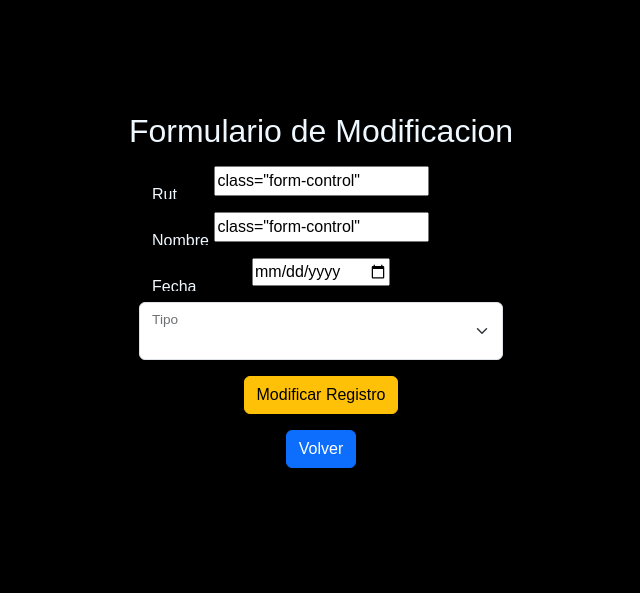
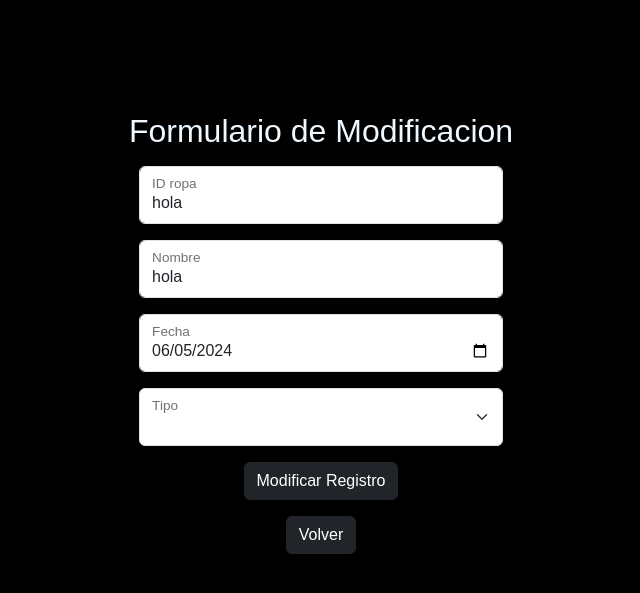
Before and after one commit to IMarcuSI/ProyectoDarkless, a Django app: a page that uses Darkless/templates/pages/ropa2_update.html in a window 1280 px wide. Shown: the part 162-755 px from the top of the page, without its empty margins (319-959 px from the left). Run offline with Django 5.2, Linux system fonts and the light colour scheme; data comes from the database, SQL or seed files in the repository; lists and menus that the app fills with data are empty; some libraries are stand-ins or nearby versions.

Commit message:
ropa2_update arreglos

```diff
--- a/Darkless/templates/pages/ropa2_update.html
+++ b/Darkless/templates/pages/ropa2_update.html
@@ -19,22 +19,22 @@
                     <form action="{% url 'ropa2_update' %}" method="POST" class="form-floating">
                         {% csrf_token %}
                         <div class="form-floating mb-3 w-50 mx-auto">
-                            <input type="text" value={{usuario.rut}} class="form-control" id="rut" name="rut" readonly>
-                            <label for="id_ropa" class="form-label">Rut</label>
+                            <input type="text" value={{ropa2.id_ropa}} class="form-control" id="id_ropa" name="id_ropa" readonly>
+                            <label for="id_ropa" class="form-label">ID ropa</label>
                         </div>
                         <div class="form-floating mb-3 w-50 mx-auto">
-                            <input type="text" value={{usuario.nombre}} class="form-control" id="nombre" name="nombre">
+                            <input type="text" value={{ropa2.nombre_ropa}} class="form-control" id="nombre_ropa" name="nombre_ropa">
                             <label for="nombre" class="form-label">Nombre</label>
                         </div>
                         <div class="form-floating mb-3 w-50 mx-auto">
-                            <input type="date" value={{usuario.fecha_nacimiento|date:"Y-m-d"}} class="form-control"
+                            <input type="date" value={{ropa2.fecha_lazamiento|date:"Y-m-d"}} class="form-control"
                                 id="fecha" name="fecha">
                             <label for="fecha" class="form-label">Fecha</label>
                         </div>
                         <div class="form-floating mb-3 w-50 mx-auto">
                             <select class="form-select" id="tipo" name="tipo">
                                 {% for tmp in tipo %}
-                                {% if tmp.tipo == rops2.id_tipo.tipo%}
+                                {% if tmp.tipo == ropa2.id_tipo.tipo%}
                                 <option value="{{tmp.id_tipo}}" selected>{{tmp.tipo}}</option>
                                 {%else%}
                                 <option value="{{tmp.id_tipo}}">{{tmp.tipo}}</option>
@@ -49,9 +49,9 @@
                         </div>
                         {% endif %}
                         <div>
-                            <button type="submit" class="btn btn-warning">Modificar Registro</button><br>
+                            <button type="submit" class="btn btn-dark">Modificar Registro</button><br>
                             <a href="{% url 'crud_ropa2'%}"><button type="button"
-                                    class="btn btn-primary mt-3">Volver</button></a>
+                                    class="btn btn-dark mt-3">Volver</button></a>
                         </div>
 
                     </form>
```
